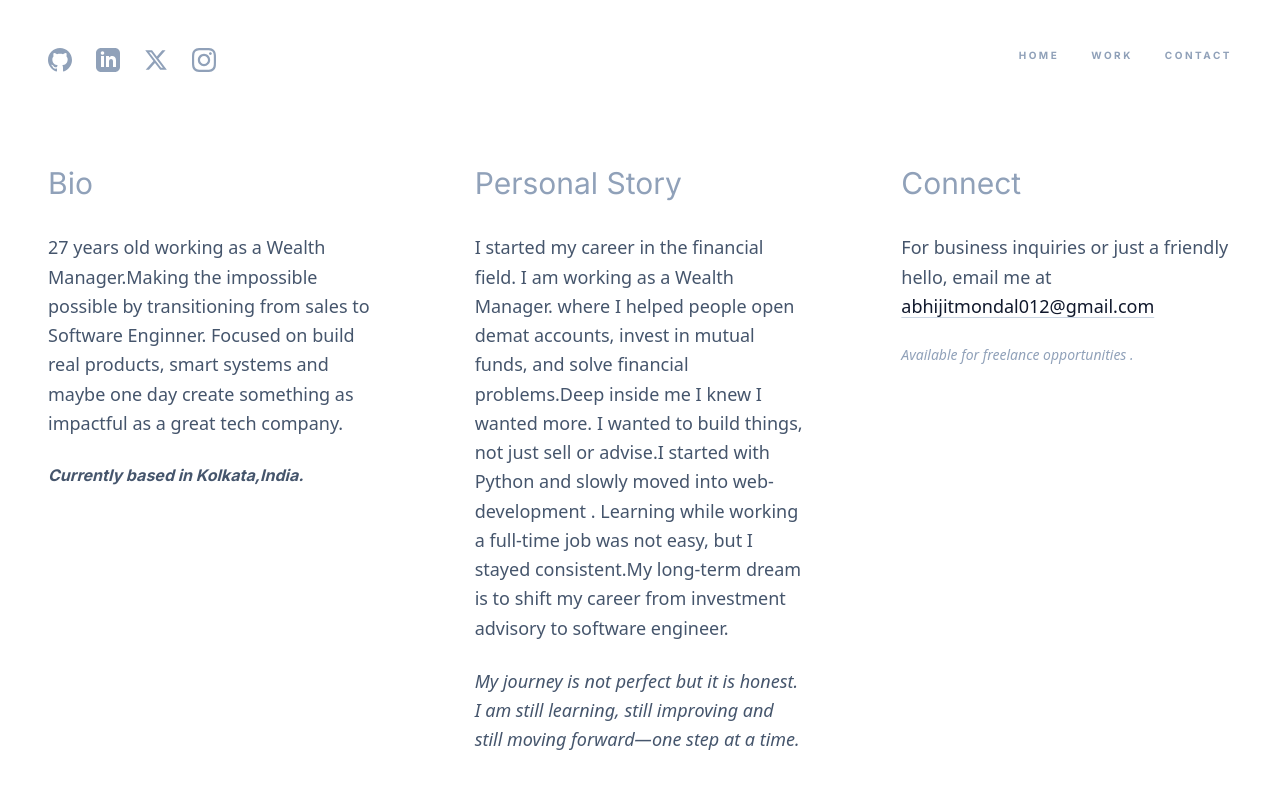
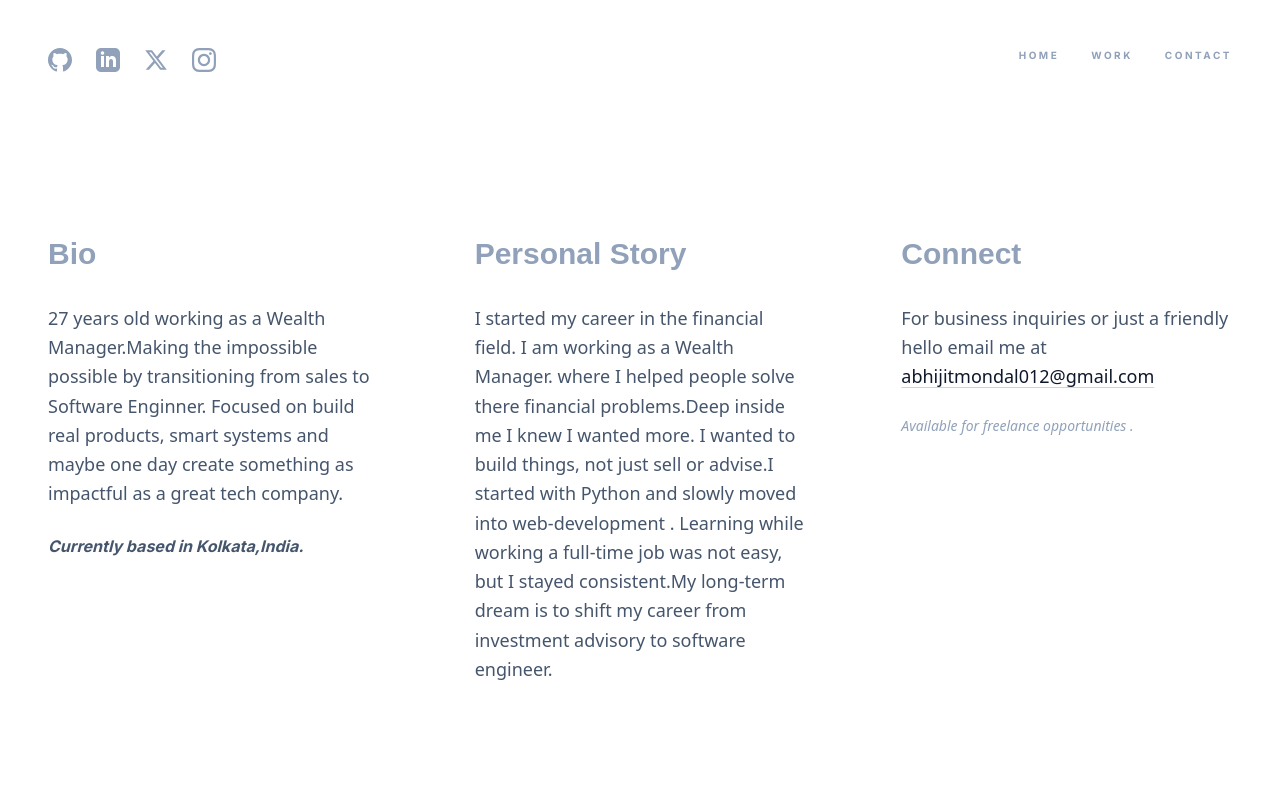
Before and after one commit to Quantabhi/Abhijit-portfolio-Next.JS, a Next.js app: page /about in a window 1280 px wide. Shown: the top 788 px of the page. Built offline with nearby package versions, Linux system fonts and the light colour scheme.

Commit message:
update About-text

```diff
--- a/app/about/page.tsx
+++ b/app/about/page.tsx
@@ -1,4 +1,5 @@
 import Link from "next/link";
+import Head from "next/head";
 
 export default function AboutPage() {
   return (
@@ -60,7 +61,8 @@ export default function AboutPage() {
         <main className="grow flex items-center px-8 md:px-12 ">
           <div className="container mx-auto grid grid-cols-1 md:grid-cols-3 gap-16 lg:gap-24 items-start">
             <section className="space-y-8">
-              <h2 className="font-display text-4xl md:text-3xl text-slate-400">
+              {/* <h2 className="font-display text-4xl md:text-3xl text-slate-400"> */}
+                 <h2 className="montserrat font-display md:text-3xl text-slate-400">
                 Bio
               </h2>
               <div className="space-y-6 font-feature-advanced">
@@ -73,26 +75,23 @@ export default function AboutPage() {
               </div>
             </section>
             <section className="space-y-8">
-              <h2 className="font-display text-4xl md:text-3xl text-slate-400">
+              <h2 className="montserrat font-display text-4xl md:text-3xl text-slate-400">
                 Personal Story
               </h2>
               <div className="space-y-6">
                 <p className="font-sans text-lg leading-relaxed text-slate-600 ">
-                  I started my career in the financial field. I am working as a Wealth Manager. where I helped people open demat accounts, invest in mutual funds, and solve financial problems.Deep inside me  I knew I wanted more. I wanted to build things, not just sell or advise.I started with Python and slowly moved into web-development . Learning while working a full-time job was not easy, but I stayed consistent.My long-term dream is to shift my career from investment advisory to software engineer.
-                </p>
-                <p className="font-sans text-lg leading-relaxed text-slate-600 italic">
-                 My journey is not perfect but it is honest. I am still learning, still improving and still moving forward—one step at a time.
+                  I started my career in the financial field. I am working as a Wealth Manager. where I helped people  solve there financial problems.Deep inside me  I knew I wanted more. I wanted to build things, not just sell or advise.I started with Python and slowly moved into web-development . Learning while working a full-time job was not easy, but I stayed consistent.My long-term dream is to shift my career from investment advisory to software engineer.
                 </p>
               </div>
             </section>
             <section className="space-y-8">
-              <h2 className="font-display text-4xl md:text-3xl text-slate-400">
+              <h2 className="montserrat font-display text-4xl md:text-3xl text-slate-400">
                 Connect
               </h2>
               <div className="space-y-6">
                 <p className="font-sans text-lg leading-relaxed text-slate-600">
                   For business inquiries or just a
-                  friendly hello, email me at <br className="hidden lg:block" />
+                  friendly hello email me at <br className="hidden lg:block" />
                   <a
                     className="text-slate-900 hover:opacity-70 underline underline-offset-4 decoration-slate-300 transition-all font-medium"
                     href="mailto:hello@portfolio.design"
--- a/app/globals.css
+++ b/app/globals.css
@@ -17,13 +17,19 @@ body {
     "opsz" 24;
 }
 
-#test100{
+#test100 {
   width: 40%;
 }
 
-#test50{
+#test50 {
   left: 40%;
   bottom: 100%;
-   transform: translateX(-50%);
-   margin-bottom: 8px;
+  transform: translateX(-50%);
+  margin-bottom: 8px;
 }
+
+.montserrat {
+  font-family: "Montserrat", sans-serif;
+  font-weight: 900;
+  font-style: normal;
+}
```
